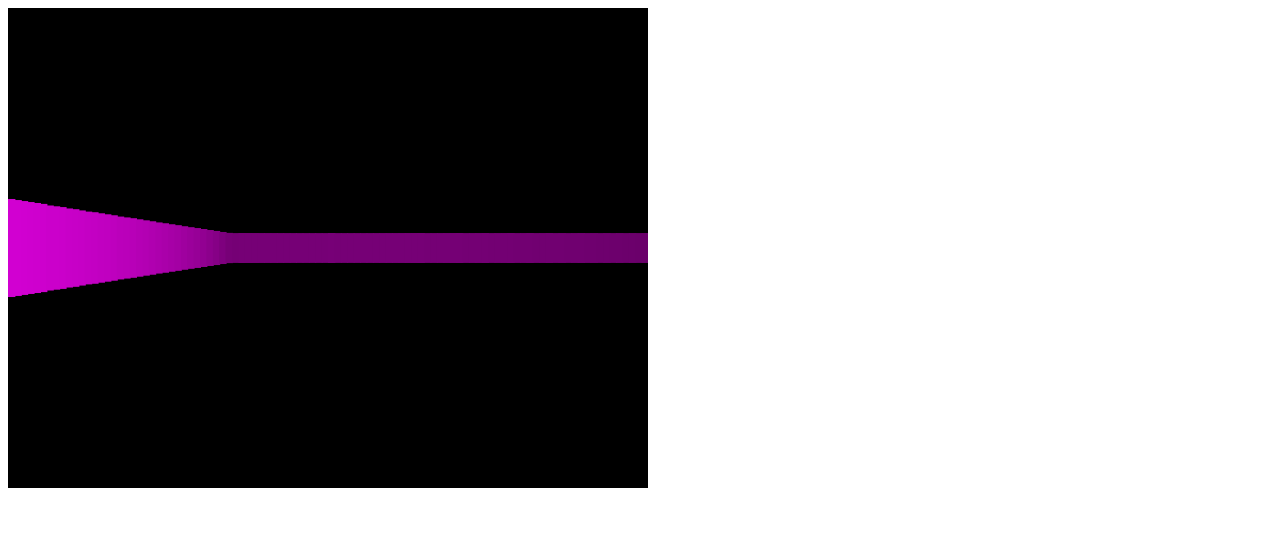
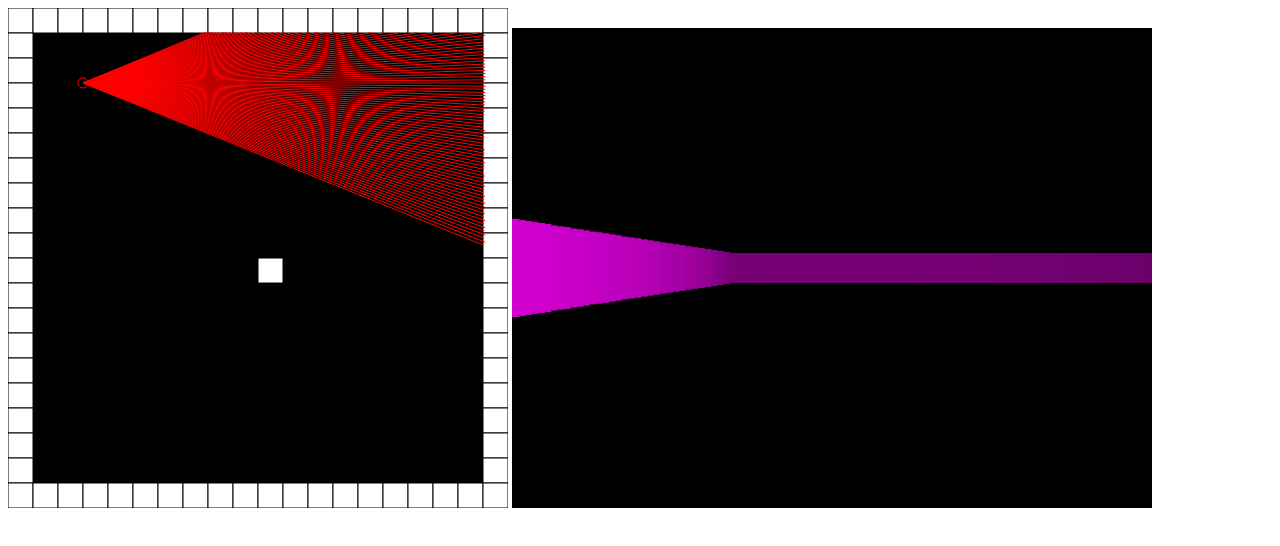
Before and after one commit to assembly-seal/JSCast, a plain HTML site: page index.html in a window 1280 px wide. Drawn offline with Linux system fonts and the light colour scheme.

Commit message:
fix debug code from bad commit

```diff
--- a/index.html
+++ b/index.html
@@ -1,4 +1,5 @@
 <img src="./building.png" id="building" style="display:none"/>
+<canvas id="gc2" width="500" height="500" style="background-color: black"></canvas>
 <script>
     fetch("gamedata.json")
         .then(response => response.json())
@@ -39,7 +40,7 @@
         const map = data.map;
 
         const buildings = [
-            {x: -5, y: -5,  dist: 0},
+            {x: -5, y: -5, dist: 0},
             {x: -5, y: -12, dist: 0},
         ];
 
@@ -100,6 +101,7 @@
                 );
             }
 
+            let rays = [];
             let rayAngle = player.angle - FOV / 2;
             for (let i = 0; i < RAY_AMOUNT; i++) {
                 const x_step = Math.cos(rayAngle) * STEP_SIZE;
@@ -121,7 +123,34 @@
                 ctx.fillRect(BAR_SIZE * i, (DISPLAY_HEIGHT - height) / 2, BAR_SIZE + 1, height);
 
                 rayAngle += ANGLE_STEP;
+                rays.push([endX, endY]);
             }
+
+            /* START DEBUG MAP */
+            const BLOCK_SIZE = 500 / data.map_width;
+            const ctx2 = document.getElementById('gc2').getContext('2d');
+            ctx2.clearRect(0, 0, 500, 500);
+            ctx2.fillStyle = "white";
+            ctx2.strokeStyle = "black";
+            for (let i in map)
+                for (let j in map[i])
+                    if (map[j][i]) {
+                        ctx2.fillRect(i * BLOCK_SIZE, j * BLOCK_SIZE, BLOCK_SIZE, BLOCK_SIZE);
+                        ctx2.strokeRect(i * BLOCK_SIZE, j * BLOCK_SIZE, BLOCK_SIZE, BLOCK_SIZE);
+                    }
+
+            ctx2.strokeStyle = "red";
+            ctx2.beginPath();
+            ctx2.arc(player.x * BLOCK_SIZE, player.y * BLOCK_SIZE, 5, 0, 2 * Math.PI);
+            ctx2.stroke();
+
+            for (let i of rays) {
+                ctx2.beginPath();
+                ctx2.moveTo(player.x * BLOCK_SIZE, player.y * BLOCK_SIZE);
+                ctx2.lineTo(i[0] * BLOCK_SIZE, i[1] * BLOCK_SIZE);
+                ctx2.stroke();
+            }
+            /* END DEBUG MAP */
 
             window.requestAnimationFrame(gameLoop);
         } window.requestAnimationFrame(gameLoop);
```
